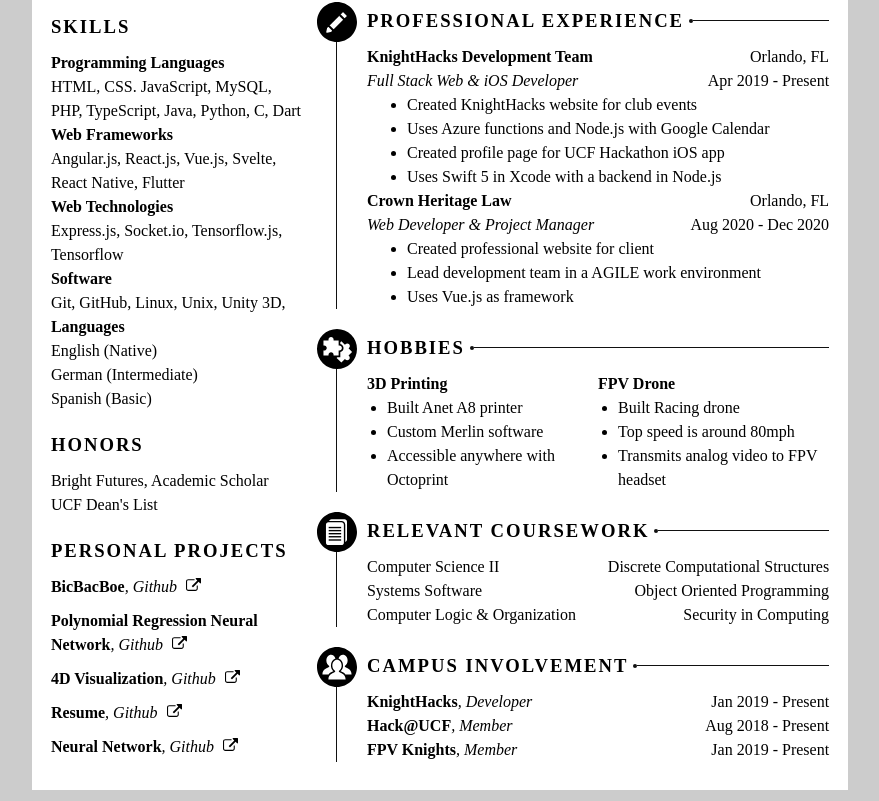
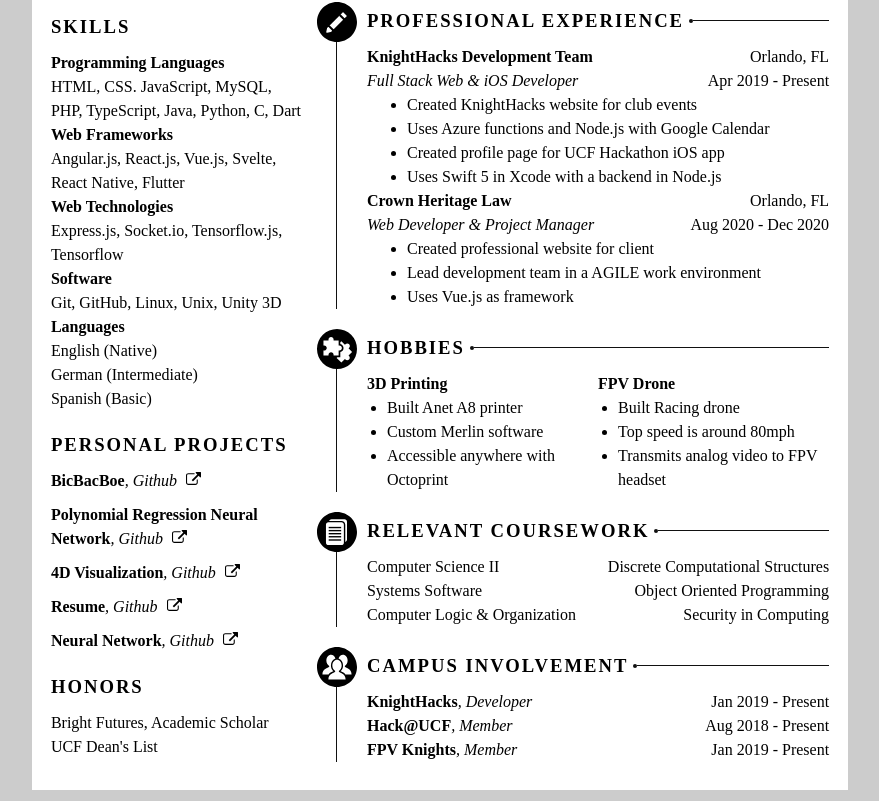
Before and after one commit to pstoebenau/Resume, a Svelte app: page / in a window 1280 px wide. Shown: the part 266-1067 px from the top of the page, without its empty margins (200-1079 px from the left). Built offline with nearby package versions, Linux system fonts and the light colour scheme.

Commit message:
Fixed some typos

```diff
--- a/src/components/SideSection.svelte
+++ b/src/components/SideSection.svelte
@@ -18,15 +18,6 @@
     {/each}
   </div>
 
-  <div class="side-section" id="honors">
-    <div class="section-header">
-      <p>HONORS</p>
-    </div>
-    {#each data["Honors"] as award}
-       <p>{award}</p>
-    {/each}
-  </div>
-
   <div class="side-section" id="projects">
     <div class="section-header">
       <p>PERSONAL PROJECTS</p>
@@ -41,6 +32,15 @@
       </a>
       {/each}
     </div>
+  </div>
+
+  <div class="side-section" id="honors">
+    <div class="section-header">
+      <p>HONORS</p>
+    </div>
+    {#each data["Honors"] as award}
+       <p>{award}</p>
+    {/each}
   </div>
 </div>
 
--- a/src/data.yml
+++ b/src/data.yml
@@ -4,7 +4,7 @@
   Programming Languages: HTML, CSS. JavaScript, MySQL, PHP, TypeScript, Java, Python, C, Dart
   Web Frameworks: Angular.js, React.js, Vue.js, Svelte, React Native, Flutter
   Web Technologies: Express.js, Socket.io, Tensorflow.js, Tensorflow
-  Software: Git, GitHub, Linux, Unix, Unity 3D,
+  Software: Git, GitHub, Linux, Unix, Unity 3D
   Languages: English (Native)<br>German (Intermediate)<br>Spanish (Basic)
 
 Honors:
```
Also changed, not shown: public/build/bundle.js, 1 other file (tests, documents, lock files or other folders).
